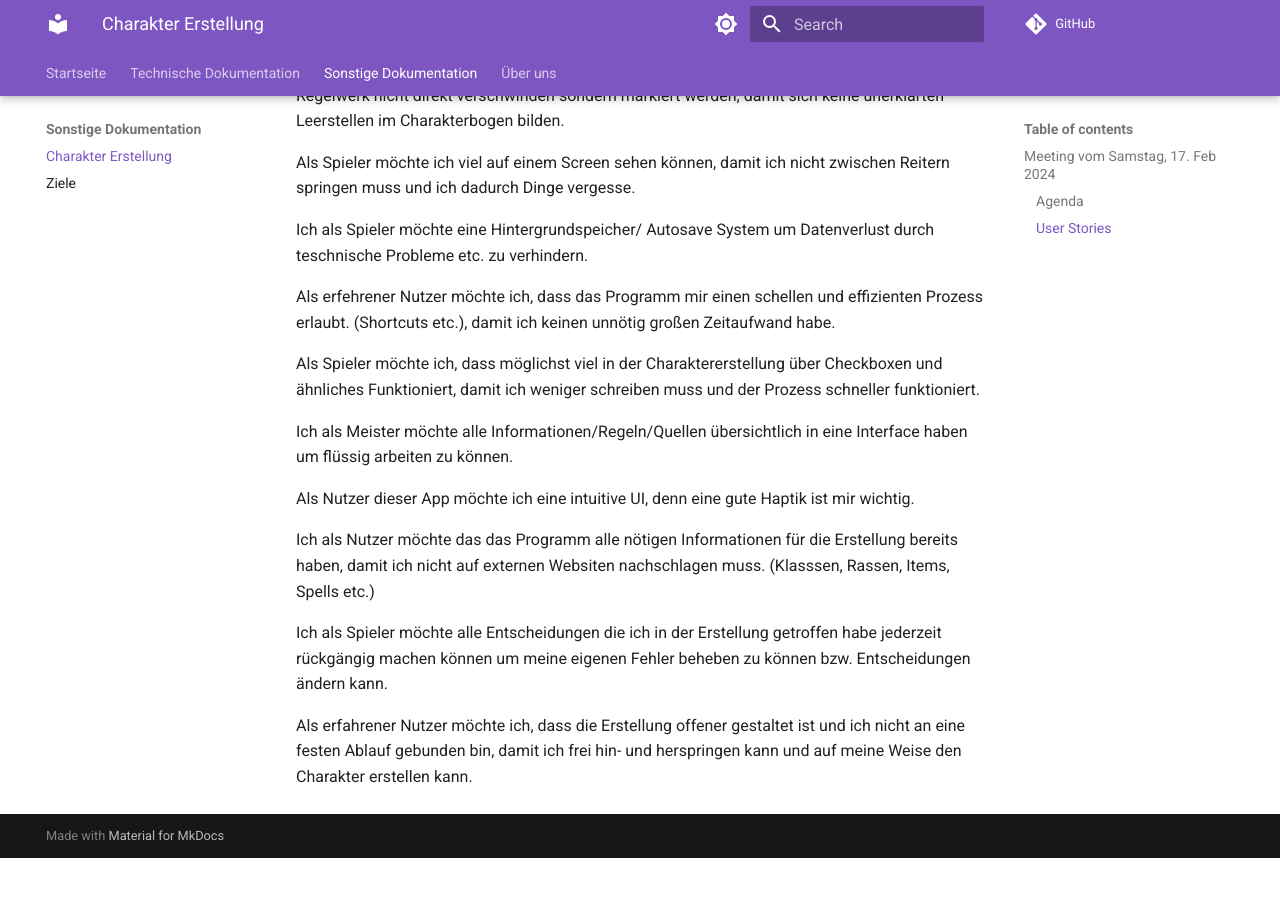
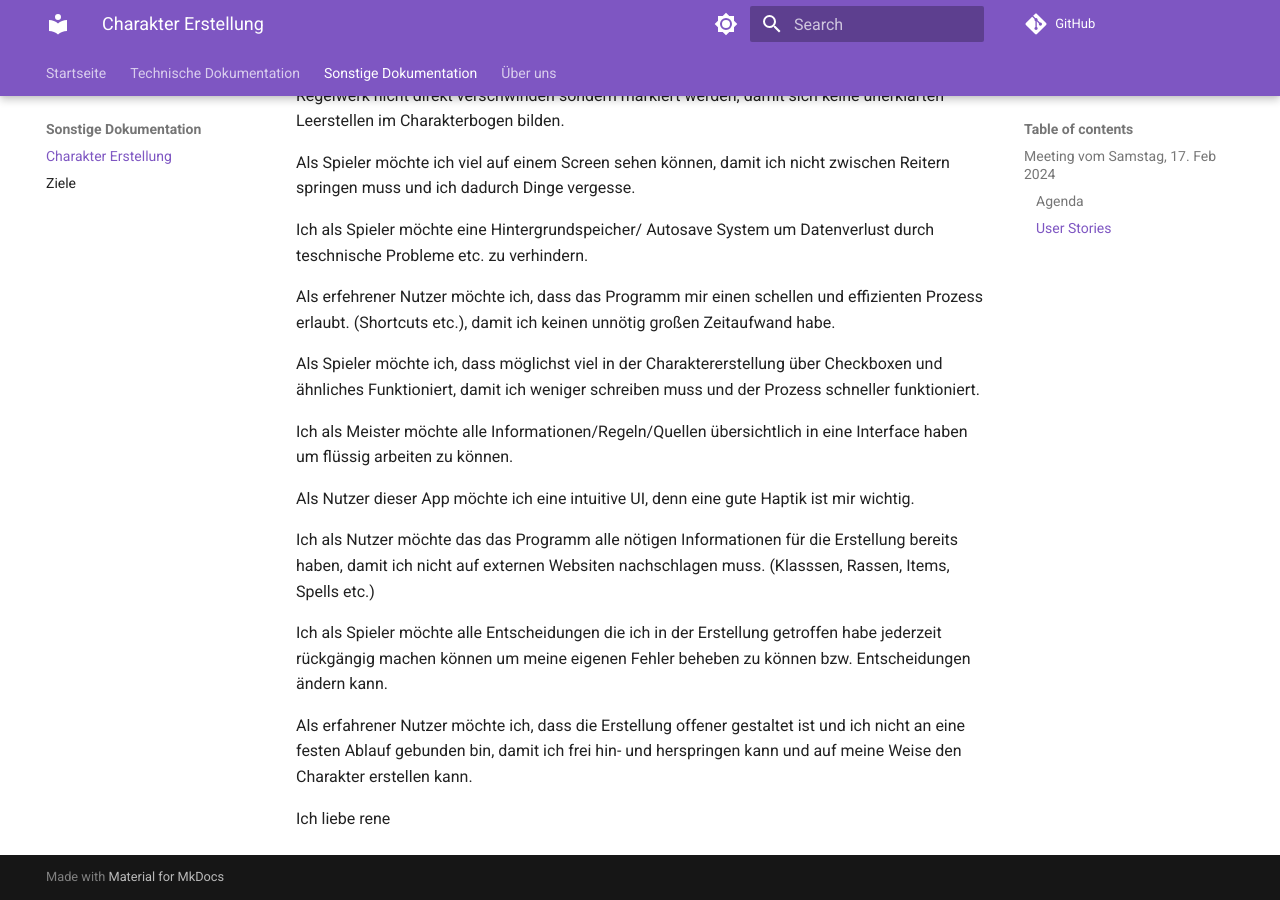
Before and after one commit to Wizards-Hatbox/WizardsHatdocs, an MkDocs documentation site: the page built from docs/nontechnical/char-creator.md, in a window 1280 px wide and 900 px high, scrolled down 1012 px. Built offline with MkDocs 1.6.1 and Material for MkDocs 9.7.7, drawn with Linux system fonts in a browser that asks for light colours; comment, search, counter and statistics services are not loaded; before the commit the page ends 1870 px from its top, so only the background shows below that.

Commit message:
Mika Git Test

```diff
--- a/docs/nontechnical/char-creator.md
+++ b/docs/nontechnical/char-creator.md
@@ -38,3 +38,5 @@ Ich als Nutzer möchte das das Programm alle nötigen Informationen für die Ers
 Ich als Spieler möchte alle Entscheidungen die ich in der Erstellung getroffen habe jederzeit rückgängig machen können um meine eigenen Fehler beheben zu können bzw. Entscheidungen ändern kann.
 
 Als erfahrener Nutzer möchte ich, dass die Erstellung offener gestaltet ist und ich nicht an eine festen Ablauf gebunden bin, damit ich frei hin- und herspringen kann und auf meine Weise den Charakter erstellen kann.
+
+Ich liebe rene
```
